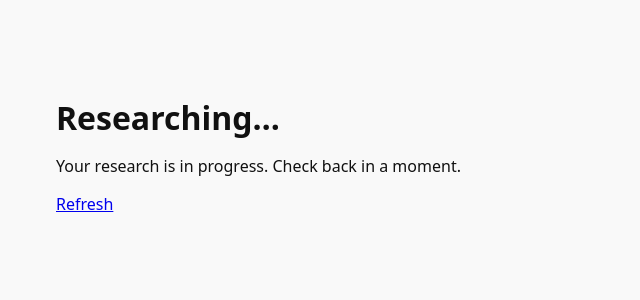
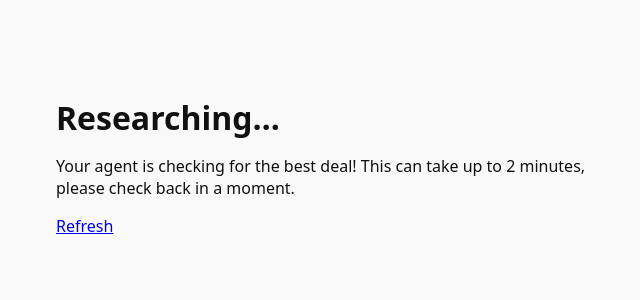
Before and after one commit to OctoberComstock/Dealio, a FastAPI app: template app/templates/loading.html in a window 1280 px wide. Shown: the top 300 px of the page, without its empty margins (304-944 px from the left). Run offline with FastAPI, Linux system fonts and the light colour scheme; the template is opened without the code that fills it, so the values that code supplies are empty.

Commit message:
update copy for loading

```diff
--- a/app/templates/loading.html
+++ b/app/templates/loading.html
@@ -7,7 +7,7 @@
     <a href="/">← Try another product</a>
     {% else %}
     <h1>Researching&hellip;</h1>
-    <p>Your research is in progress. Check back in a moment.</p>
+    <p>Your agent is checking for the best deal! This can take up to 2 minutes, please check back in a moment.</p>
     <p><a href="/result/{{ run_id }}">Refresh</a></p>
     {% endif %}
 </main>
```
